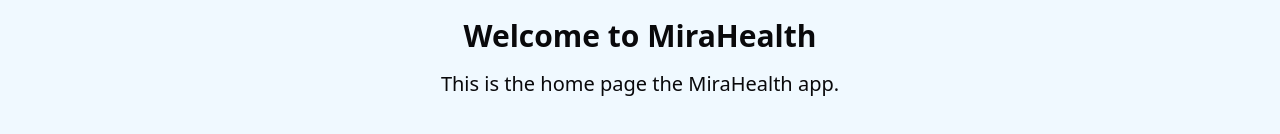
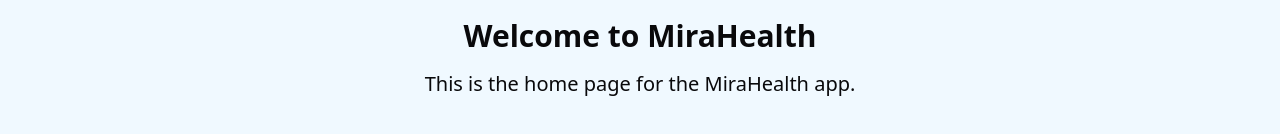
Before and after one commit to bgpayne23/mirahealth, a Next.js app in the folder mira-health-ui/: page / in a window 1280 px wide. Shown: the part 390-524 px from the top of the page. Built offline with nearby package versions, Linux system fonts and the light colour scheme.

Commit message:
Fix typo in home/index page

```diff
--- a/mira-health-ui/pages/index.tsx
+++ b/mira-health-ui/pages/index.tsx
@@ -11,7 +11,7 @@
 <div className="flex flex-col items-center justify-center h-screen bg-sky-50">
       {/* Home Page Content */}
       <h1 className="text-3xl font-bold mb-4">Welcome to MiraHealth</h1>
-      <p className="text-xl">This is the home page the MiraHealth app.</p>
+      <p className="text-xl">This is the home page for the MiraHealth app.</p>
 
     </div>
   </Layout>
```
